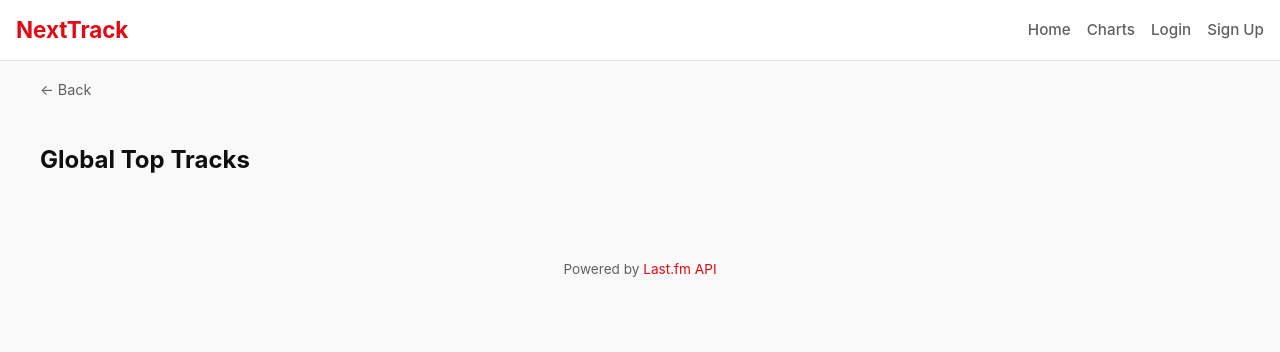
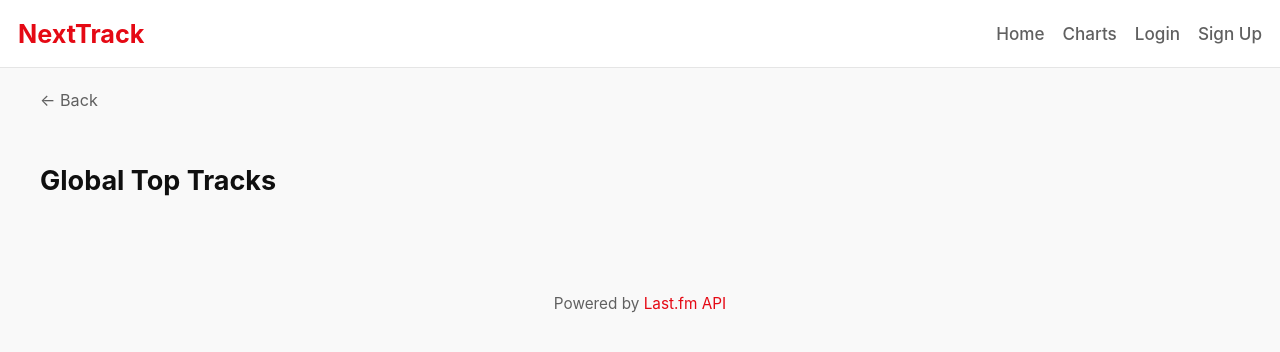
Before and after one commit to yoshi22/finalProject, a Django app: page /charts/ in a window 1280 px wide. Shown: the top 352 px of the page. Run offline with Django 5.2, Linux system fonts and the light colour scheme; data that the repository does not hold is empty.

Commit message:
fixex css

```diff
--- a/music/static/style.css
+++ b/music/static/style.css
@@ -15,10 +15,17 @@
 /*  Global reset / typography      */
 /* ------------------------------ */
 *{box-sizing:border-box;margin:0;padding:0}
-html{scroll-behavior:smooth}
+html{
+  /* fluid root font-size: 15 px on small phones → 18 px on desktop */
+  font-size:clamp(15px,3.5vw,18px);
+  -webkit-text-size-adjust:100%;   /* disable iOS auto-zoom */
+  scroll-behavior:smooth;
+}
 body{
   font-family:-apple-system,BlinkMacSystemFont,"Segoe UI",Roboto,sans-serif;
-  background:var(--bg);color:var(--text);line-height:1.6;
+  background:var(--bg);
+  color:var(--text);
+  line-height:1.6;
 }
 a{color:var(--primary);text-decoration:none}
 a:hover{text-decoration:underline}
@@ -28,8 +35,10 @@ a:hover{text-decoration:underline}
 /*  Header & Navigation            */
 /* ------------------------------ */
 header{
-  background:var(--card);border-bottom:1px solid var(--border);
-  padding:.75rem 1rem;display:flex;align-items:center;gap:1rem
+  background:var(--card);
+  border-bottom:1px solid var(--border);
+  padding:.75rem 1rem;
+  display:flex;align-items:center;gap:1rem
 }
 .logo{font-size:1.4rem;font-weight:bold;color:var(--primary)}
 nav{margin-left:auto;display:flex;gap:1rem;flex-wrap:wrap}
@@ -38,11 +47,10 @@ nav a:hover,nav button:hover{color:var(--primary)}
 nav button{background:none;border:none;cursor:pointer;padding:0}
 
 .back-btn{
-  display:inline-block;margin-bottom:1rem;font-size:0.9rem;
+  display:inline-block;margin-bottom:1rem;font-size:.9rem;
   color:var(--muted);
 }
 .back-btn:hover{text-decoration:underline}
-
 
 /* ------------------------------ */
 /*  Search Bar                     */
@@ -63,7 +71,7 @@ nav button{background:none;border:none;cursor:pointer;padding:0}
 /* ------------------------------ */
 .grid{
   display:grid;
-  grid-template-columns:repeat(auto-fill,minmax(230px,1fr));
+  grid-template-columns:repeat(auto-fill,minmax(260px,1fr));
   gap:1rem
 }
 .card{
@@ -72,6 +80,9 @@ nav button{background:none;border:none;cursor:pointer;padding:0}
 }
 .card h3{font-size:1.05rem}
 .card .meta{font-size:.85rem;color:var(--muted)}
+/* audio preview toggle */
+.card details{margin-bottom:.4rem}
+audio{width:100%;margin-top:.4rem}
 
 /* ------------------------------ */
 /*  Lists                          */
@@ -88,7 +99,7 @@ footer{text-align:center;padding:2rem 0;font-size:.85rem;color:var(--muted)}
 /*  Responsive tweaks                                      */
 /* ====================================================== */
 
-/* ≤768px : ナビを縦積み & 検索バー全幅 */
+/* ≤768 px: stack nav items & make search-bar full width */
 @media(max-width:768px){
   nav{flex-direction:column;align-items:flex-start;gap:.5rem;margin-left:0}
   .search-bar{flex-direction:column}
@@ -96,7 +107,7 @@ footer{text-align:center;padding:2rem 0;font-size:.85rem;color:var(--muted)}
   .search-bar button{margin-top:.5rem;border-left:1px solid var(--border)}
 }
 
-/* ≤480px : グリッド1カラム・余白縮小 */
+/* ≤480 px: single-column grid & tighter paddings */
 @media(max-width:480px){
   .container{padding-block:1rem}
   .grid{grid-template-columns:1fr}
--- a/templates/base.html
+++ b/templates/base.html
@@ -2,6 +2,7 @@
 <!doctype html>
 <html lang="en">
 <head>
+  <meta name="viewport" content="width=device-width, initial-scale=1">
   <meta charset="utf-8">
   <title>NextTrack</title>
 
```
